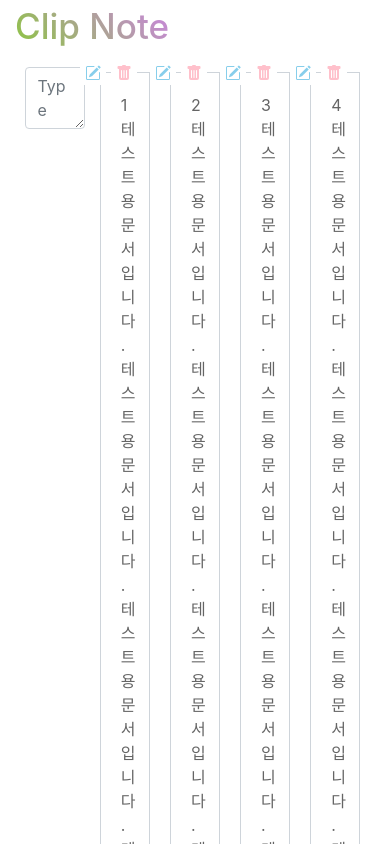
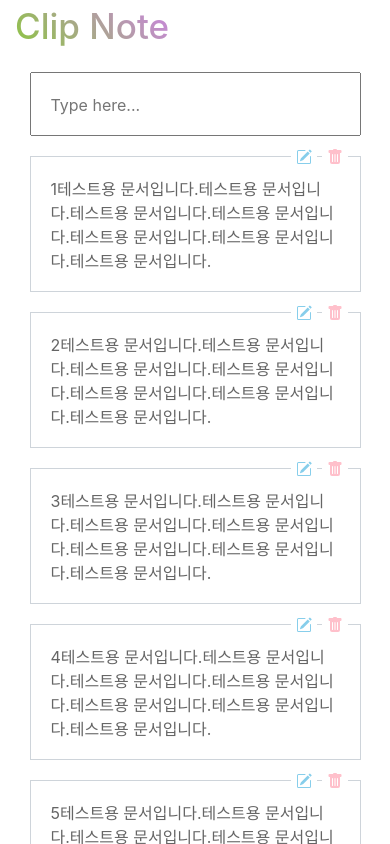
Before and after one commit to do1con/clip-note, a React (Create React App) app: page / in a window 390 px wide. Shown: the top 844 px of the page. Built offline with nearby package versions, Linux system fonts and the light colour scheme.

Commit message:
2021.03.20_kss7547 1. Memo, MemoTextArea 컴포넌트 반응형, 글의 길이에 따라 height가 움직이도록 코드 수정 2. 메모를 추가할 때, 값이 없으면 추가하지 않도록 reducer 액션 수정

```diff
--- a/src/Component/Memo.tsx
+++ b/src/Component/Memo.tsx
@@ -12,6 +12,18 @@ const TextBoxWrapper = styled.div`
   margin: 10px;
   width: calc(20% - 20px);
   position: relative;
+  @media (max-width: 1024px) {
+    width: calc(25% - 20px);
+  }
+  @media (max-width: 840px) {
+    width: calc(33% - 20px);
+  }
+  @media (max-width: 630px) {
+    width: calc(50% - 20px);
+  }
+  @media (max-width: 500px) {
+    width: calc(100% - 20px);
+  }
 `;
 
 const TextArea = styled.textarea<{ editMode: boolean }>`
@@ -61,6 +73,9 @@ function Memo({ memo, index }: propType): JSX.Element {
     setEditMode(false);
     contextDispatch({ type: 'EDIT/MEMO', value: textAreaRef?.current?.value, index });
   };
+  const handleOnChangeMemo = (event: React.ChangeEvent<HTMLTextAreaElement>) => {
+    setCurrentValue(event.target.value);
+  };
   const handleClickDelete = () => {
     contextDispatch({ type: 'DELETE/MEMO', deleteIndex: index });
   };
@@ -89,7 +104,7 @@ function Memo({ memo, index }: propType): JSX.Element {
         onBlur={handleAddMemo}
         onDoubleClick={handleDoubleClickMemo}
         editMode={editMode}
-        autoFocus={editMode}
+        onChange={handleOnChangeMemo}
       />
       <ButtonWrapper rightPosition={13}>
         <Button type="button" onClick={handleClickDelete}>
--- a/src/Component/MemoTextArea.tsx
+++ b/src/Component/MemoTextArea.tsx
@@ -1,44 +1,60 @@
-import React, { useRef, useContext } from 'react';
+import React, { useRef, useContext, useEffect, useState } from 'react';
 import styled from 'styled-components';
 import { Form } from 'react-bootstrap';
 import { Context } from '../Context/ContextProvider';
 
 const TextBoxWrapper = styled.div`
-  margin: 5px;
-  width: calc(20% - 10px);
+  margin: 10px;
+  width: calc(20% - 20px);
+  position: relative;
+  @media (max-width: 1024px) {
+    width: calc(25% - 20px);
+  }
+  @media (max-width: 840px) {
+    width: calc(33% - 20px);
+  }
+  @media (max-width: 630px) {
+    width: calc(50% - 20px);
+  }
+  @media (max-width: 500px) {
+    width: calc(100% - 20px);
+  }
+`;
+const TextArea = styled.textarea`
+  resize: none;
+  display: block;
+  overflow: hidden;
+  width: 100%;
+  padding: 20px;
 `;
 
 function MemoTextArea(): JSX.Element {
-  const { memos, contextDispatch } = useContext(Context);
-  const handleResizeTextArea = (textAreaRef: React.RefObject<HTMLTextAreaElement>) => {
-    const textAreaRefDom = textAreaRef.current;
-    if (textAreaRefDom) {
-      textAreaRefDom.style.height = '1px';
-      textAreaRefDom.style.height = `${textAreaRefDom.scrollHeight}px`;
+  const { contextDispatch } = useContext(Context);
+  const [currentValue, setCurrentValue] = useState('');
+  const textAreaRef = useRef<HTMLTextAreaElement>(null);
+  useEffect(() => {
+    if (textAreaRef.current) {
+      textAreaRef.current.style.height = '0px';
+      const { scrollHeight } = textAreaRef.current;
+      textAreaRef.current.style.height = `${scrollHeight}px`;
     }
+  }, [currentValue]);
+  const handleAddMemo = () => {
+    contextDispatch({ type: 'ADD/MEMO', value: textAreaRef.current?.value });
+    setCurrentValue('');
   };
-  const textAreaRef = useRef<HTMLTextAreaElement>(null);
-  const handleAddMemo = () => {
-    if (textAreaRef) contextDispatch({ type: 'ADD/MEMO', value: textAreaRef?.current?.value });
+  const handleOnChangeMemo = (event: React.ChangeEvent<HTMLTextAreaElement>) => {
+    setCurrentValue(event.target.value);
   };
   return (
     <TextBoxWrapper>
-      <Form>
-        <Form.Group controlId="memoTextForm">
-          <Form.Control
-            as="textarea"
-            placeholder="Type here."
-            ref={textAreaRef}
-            onKeyDown={() => handleResizeTextArea(textAreaRef)}
-            onKeyUp={() => handleResizeTextArea(textAreaRef)}
-            onBlur={handleAddMemo}
-            style={{
-              overflow: 'hidden',
-              transition: 'height 200ms',
-            }}
-          />
-        </Form.Group>
-      </Form>
+      <TextArea
+        ref={textAreaRef}
+        onChange={handleOnChangeMemo}
+        onBlur={handleAddMemo}
+        placeholder="Type here..."
+        value={currentValue}
+      />
     </TextBoxWrapper>
   );
 }
--- a/src/Context/ContextProvider.tsx
+++ b/src/Context/ContextProvider.tsx
@@ -22,9 +22,14 @@ export const Context = React.createContext(initialState);
 const reducer = (state = initialState, action: any): ClipNoteStates => {
   switch (action.type) {
     case 'ADD/MEMO':
+      if (action.value) {
+        return {
+          ...state,
+          memos: [action.value, ...state.memos],
+        };
+      }
       return {
         ...state,
-        memos: [action.value, ...state.memos],
       };
     case 'EDIT/MEMO':
       return {
```
